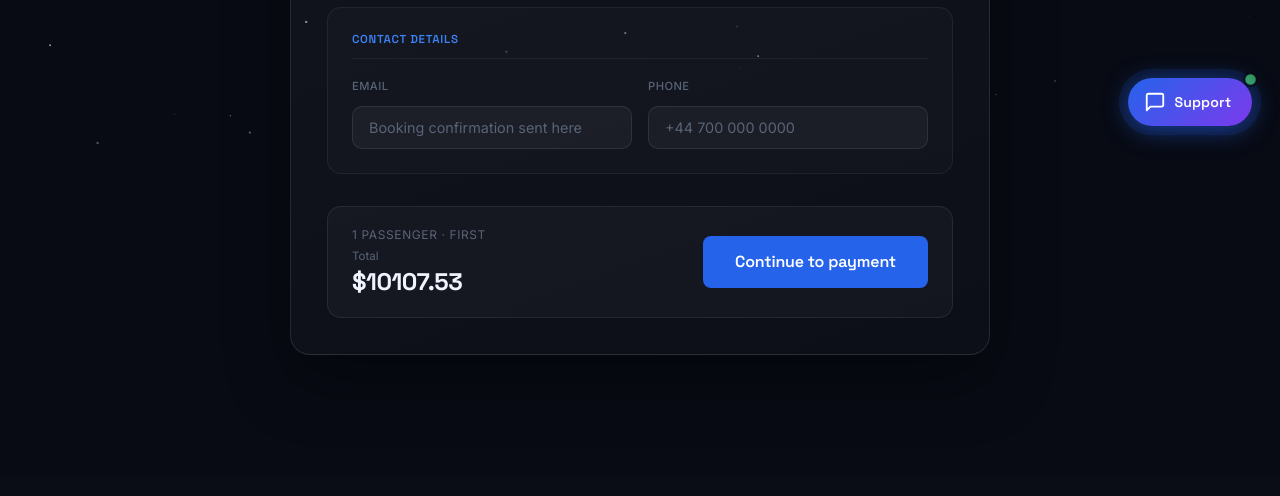
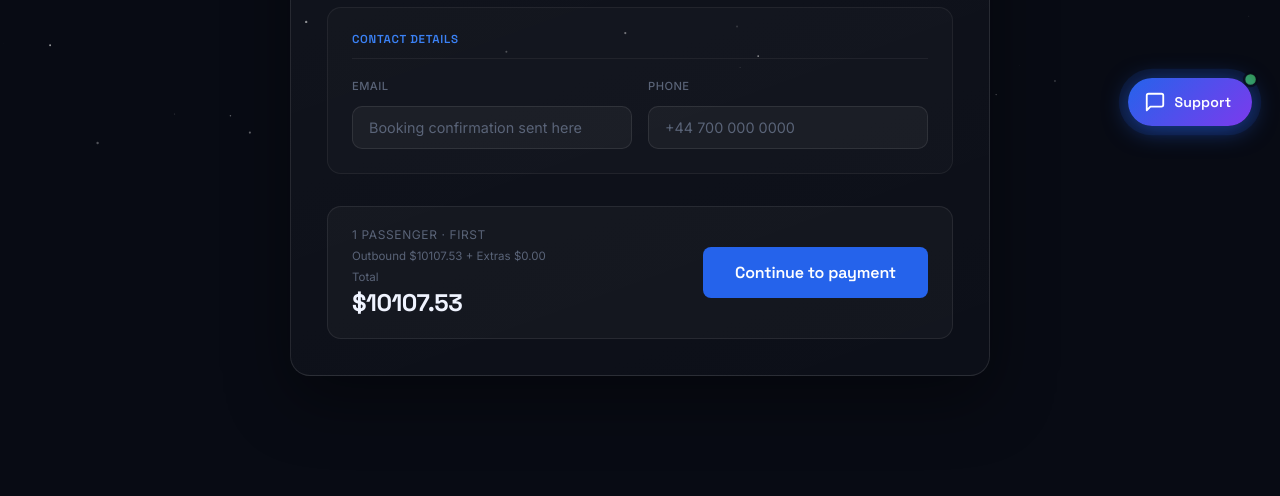
Before and after one commit to Dennis433/flight_booking, a Flask app: page /passengers/01f81485-e666-473f-8ffc-bec20226aeb1 in a window 1280 px wide. Shown: the part 646-1142 px from the top of the page. Before the commit the page ends 1001 px from the top, so only its background shows below. Run offline with Flask 3, Linux system fonts and the light colour scheme; the visitor is signed in with stand-in values (Sample User, id 1); data comes from the database, SQL or seed files in the repository; data that the repository does not hold is empty; some libraries are stand-ins or nearby versions.

Commit message:
Simplify total cost display in passenger_details.html
Removed conditional checks for return flight pricing in the passenger details template and simplified total cost display.

```diff
--- a/templates/passenger_details.html
+++ b/templates/passenger_details.html
@@ -85,17 +85,11 @@
           {{ passengers }} passenger{{ 's' if passengers > 1 }} · {{ flight.cabin_class|capitalize }}
           {% if return_flight %} · Round Trip{% endif %}
         </div>
-        {% if return_flight %}
         <div class="extras-total-label" style="font-size:0.72rem;color:var(--text-3)">
-          Outbound ${{ "%.2f"|format(flight.price_usd * passengers) }} + Return ${{ "%.2f"|format(return_flight.price_usd * passengers) }}
+          Outbound ${{ "%.2f"|format(flight.price_usd * passengers) }}{% if return_flight %} + Return ${{ "%.2f"|format(return_flight.price_usd * passengers) }}{% endif %} + Extras ${{ "%.2f"|format(extras_cost) }}
         </div>
-        {% endif %}
         <div class="extras-total-label">Total</div>
-        {% if return_flight %}
-        <div class="extras-total">${{ "%.2f"|format((flight.price_usd + return_flight.price_usd) * passengers) }}</div>
-        {% else %}
-        <div class="extras-total">${{ "%.2f"|format(flight.price_usd * passengers) }}</div>
-        {% endif %}
+        <div class="extras-total">${{ "%.2f"|format(grand_total) }}</div>
       </div>
       <button class="btn-continue" onclick="submitPassengers('{{ flight.id }}', {{ passengers }}, '{{ return_flight.id if return_flight else '' }}')">
         Continue to payment
```
